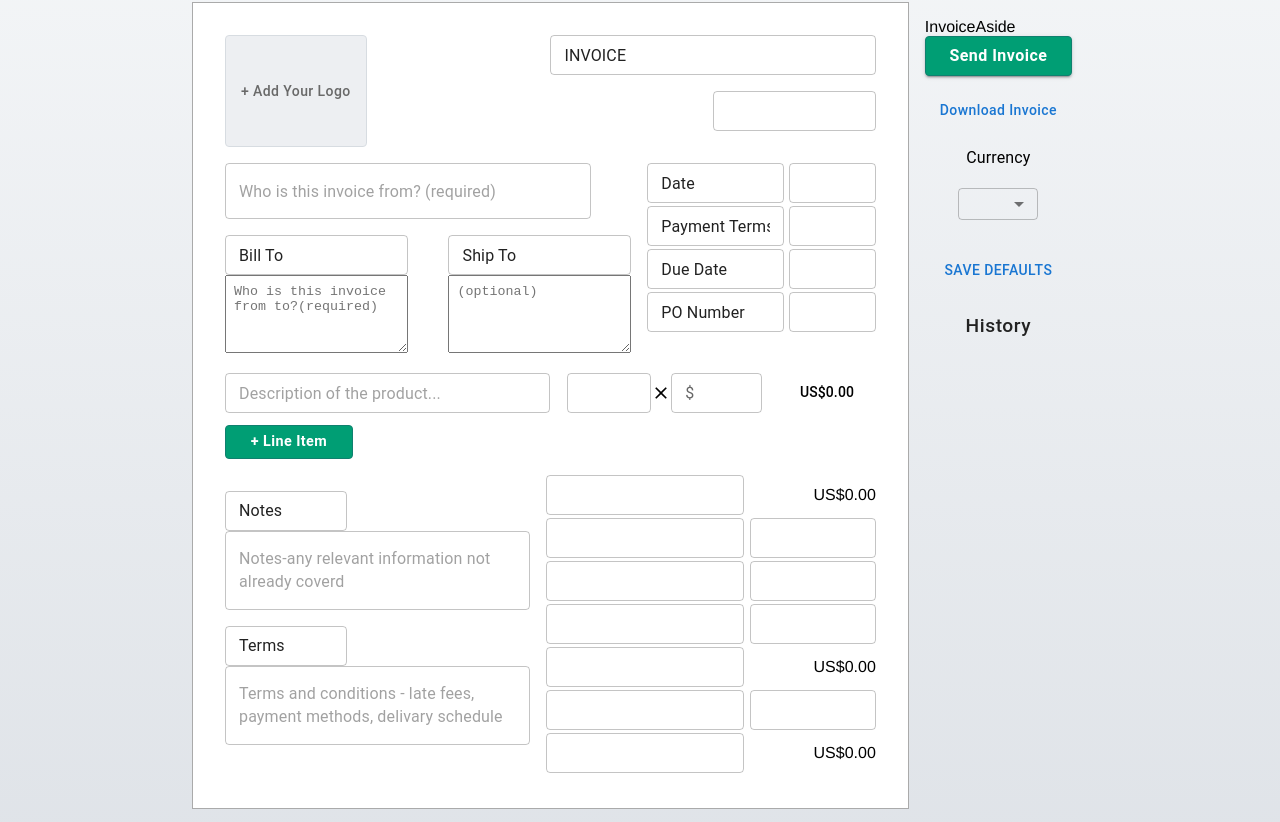
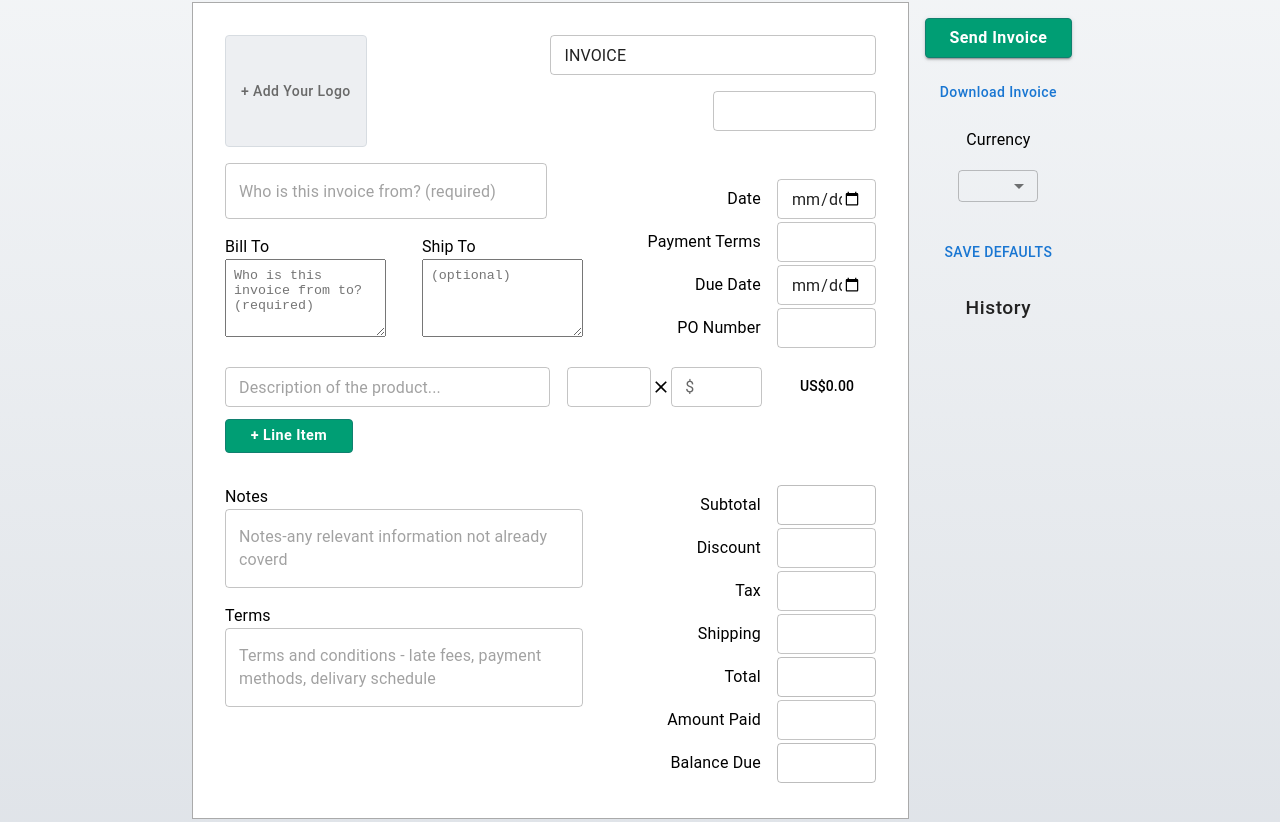
Before and after one commit to inaveentata/invoice-generator, a React (Create React App) app: page / in a window 1280 px wide. Shown: the part 458-1280 px from the top of the page. Built offline with nearby package versions, Linux system fonts and the light colour scheme.

Commit message:
Freezed names

```diff
--- a/src/components/BillDetails.js
+++ b/src/components/BillDetails.js
@@ -1,20 +1,16 @@
-import React,{useState} from "react";
-import { Stack, Box, TextField, TextareaAutosize } from "@mui/material";
+import React from "react";
+import { Stack, Box, TextField, TextareaAutosize,Typography } from "@mui/material";
 
 const BillDetails = () => {
-  const [date, setDate] = useState('Date')
-  const [paymentTerms, setPaymentTerms] = useState("Payment Terms");
-  const [dueDate, setDueDate] = useState('Due Date')
-  const [poNumber, setPoNumber] = useState('PO Number')
-  const [billTo, setBillTo] = useState('Bill To')
-  const [shipTo, setShipTo] = useState('Ship To')
   return (
-    <Stack direction={{ md: "row" }} sx={{ mt: "1rem" }} spacing={{ md: 2 }}>
-      <Stack>
+    <Box flexDirection={{xs:'column', md: "row" }} sx={{display:'flex', mt: "1rem" ,justifyContent:'space-between'}} spacing={{ md: 2 }}>
+      <Stack width={{md:'55%'}}>
         <TextField
           multiline
-          placeholder='Who is this invoice from? (required)'
-          size="large" sx={{ width: { xs: "100%", md: "90%" } }} />
+          placeholder="Who is this invoice from? (required)"
+          size="large"
+          sx={{ width: { xs: "100%", md: "90%" } }}
+        />
 
         <Box
           sx={{
@@ -23,33 +19,31 @@ const BillDetails = () => {
             flexDirection: { xs: "column", md: "row" },
           }}
         >
-          <BillInfoSingle value={billTo } setValue={ setBillTo} text="Who is this invoice from to?(required)"/>
-          <BillInfoSingle value={shipTo } setValue={ setShipTo} text='(optional)' />
+          <BillInfoSingle
+            text="Bill To"
+            placeHoldertext="Who is this invoice from to?(required)"
+          />
+          <BillInfoSingle text="Ship To" placeHoldertext="(optional)" />
         </Box>
       </Stack>
-      <Stack mt='1rem'>
-        <BillDateSingle value={date } setValue={ setDate} />
-        <BillDateSingle value={paymentTerms } setValue={ setPaymentTerms} />
-        <BillDateSingle value={dueDate } setValue={ setDueDate} />
-        <BillDateSingle value={poNumber } setValue={ setPoNumber} />
+      <Stack mt="1rem" alignSelf="flex-end" width={{ md: "40%" }}>
+        <BillDateSingle text="Date" type="date" />
+        <BillDateSingle text="Payment Terms" />
+        <BillDateSingle text="Due Date" type="date" />
+        <BillDateSingle text="PO Number" />
       </Stack>
-    </Stack>
+    </Box>
   );
 };
 
 // Bill info , Bill
 
-function BillInfoSingle({text='',value,setValue}) {
+function BillInfoSingle({text,placeHoldertext=''}) {
   return (
     <Box width={{ md: "45%" }} mt="1rem">
-      <TextField
-        value={value}
-        onChange={(e) => setValue(e.target.value)}
-        size="small"
-        sx={{ width: { xs: "40%", md: "100%" } }}
-      />
+      <Typography component="label">{text}</Typography>
       <TextareaAutosize
-        placeholder={text}
+        placeholder={placeHoldertext}
         style={{ padding: "0.5rem", width: "100%" }}
         minRows={4}
         maxRows={4}
@@ -59,14 +53,11 @@ function BillInfoSingle({text='',value,setValue}) {
   );
 }
 
-function BillDateSingle({value,setValue}) {
+function BillDateSingle({text,type}) {
   return (
-    <Box sx={{ display: "flex", justifyContent: "space-between",mb:'3px' }}>
-      <TextField
-        value={value}
-        onChange={(e)=>setValue(e.target.value)}
-        size="small" sx={{ width: "60%" }}  />
-      <TextField size="small" sx={{ width: "38%" }} />
+    <Box sx={{ display: "flex", alignItems:'center', justifyContent: "end",mb:'3px' }}>
+      <Typography component='label'>{text }</Typography>
+      <TextField type={type} size="small" sx={{ml:'1rem', width: "38%" }} />
     </Box>
   );
 }
--- a/src/components/FinalAmount.js
+++ b/src/components/FinalAmount.js
@@ -1,48 +1,40 @@
-import React,{useState} from "react";
-import { Box, Stack, TextField } from "@mui/material";
+import React from "react";
+import { Box, Stack, TextField, Typography } from "@mui/material";
 
 const FinalAmount = () => {
-  const [notes, setNotes] = useState('Notes')
-  const [terms, setTerms] = useState('Terms')
   return (
-    <Stack direction={{ md: "row" }} sx={{ mt: "1rem" }} spacing={{ md: 2 }}>
-      <Stack>
+    <Box flexDirection={{xs:'column', md: "row" }} sx={{display:'flex', mt: "1rem" ,justifyContent:'space-between'}} spacing={{ md: 2 }}>
+      <Stack width={{md:'55%'}}>
         <FinalBillTerms
-          value={notes}
-          setValue={setNotes}
-          text="Notes-any relevant information not already coverd"
+          text='Notes'
+          placeHoldertext="Notes-any relevant information not already coverd"
         />
         <FinalBillTerms
-          value={terms}
-          setValue={setTerms}
-          text="Terms and conditions - late fees, payment methods, delivary schedule"
+          text='Terms'
+          placeHoldertext="Terms and conditions - late fees, payment methods, delivary schedule"
         />
       </Stack>
-      <Stack mt="1rem">
-        <FinalBillComponents />
-        <FinalBillComponents isEditable />
-        <FinalBillComponents isEditable />
-        <FinalBillComponents isEditable />
-        <FinalBillComponents />
-        <FinalBillComponents isEditable />
-        <FinalBillComponents />
+      <Stack mt="1rem" alignSelf='flex-end' width={{md:'40%'}}>
+        <FinalBillComponents text="Subtotal" notEditable />
+        <FinalBillComponents text="Discount" />
+        <FinalBillComponents text="Tax" />
+        <FinalBillComponents text="Shipping" />
+        <FinalBillComponents text="Total" notEditable />
+        <FinalBillComponents text="Amount Paid" />
+        <FinalBillComponents text="Balance Due" notEditable />
       </Stack>
-    </Stack>
+    </Box>
   );
 };
 
 //Final Bill terms
-function FinalBillTerms({text,value,setValue}) {
+function FinalBillTerms({ placeHoldertext,text }) {
   return (
     <Box mt="1rem">
+      <Typography component="label">{text}</Typography>
+
       <TextField
-        value={value}
-        onChange={(e) => setValue(e.target.value)}
-        size="small"
-        sx={{ width: "40%" }}
-      />
-      <TextField
-        placeholder={text}
+        placeholder={placeHoldertext}
         size="large"
         multiline
         sx={{ width: "100%" }}
@@ -52,15 +44,18 @@ function FinalBillTerms({text,value,setValue}) {
 }
 
 // Bill division
-function FinalBillComponents({ isEditable, value = "0" }) {
+function FinalBillComponents({ text, notEditable, value = "0" }) {
   return (
-    <Box sx={{ display: "flex", alignItems:'center', justifyContent: "space-between", mb: "3px" }}>
-      <TextField size="small" sx={{ width: "60%" }} />
-      {isEditable ? (
-        <TextField size="small" sx={{ width: "38%" }} />
-      ) : (
-        `US$${value}.00`
-      )}
+    <Box
+      sx={{
+        display: "flex",
+        alignItems: "center",
+        justifyContent: "end",
+        mb: "3px",
+      }}
+    >
+      <Typography component="label">{text}</Typography>
+      <TextField disabled={notEditable} size="small" sx={{ml:'1rem', width: "38%" }} />
     </Box>
   );
 }
--- a/src/components/InvoiceAside.js
+++ b/src/components/InvoiceAside.js
@@ -8,7 +8,6 @@ const InvoiceAside = () => {
       width={{ xs: "auto", md: "20%" }}
       sx={{ p: 2}}
     >
-      InvoiceAside
       <Box
         sx={{
           display: "flex",
```
